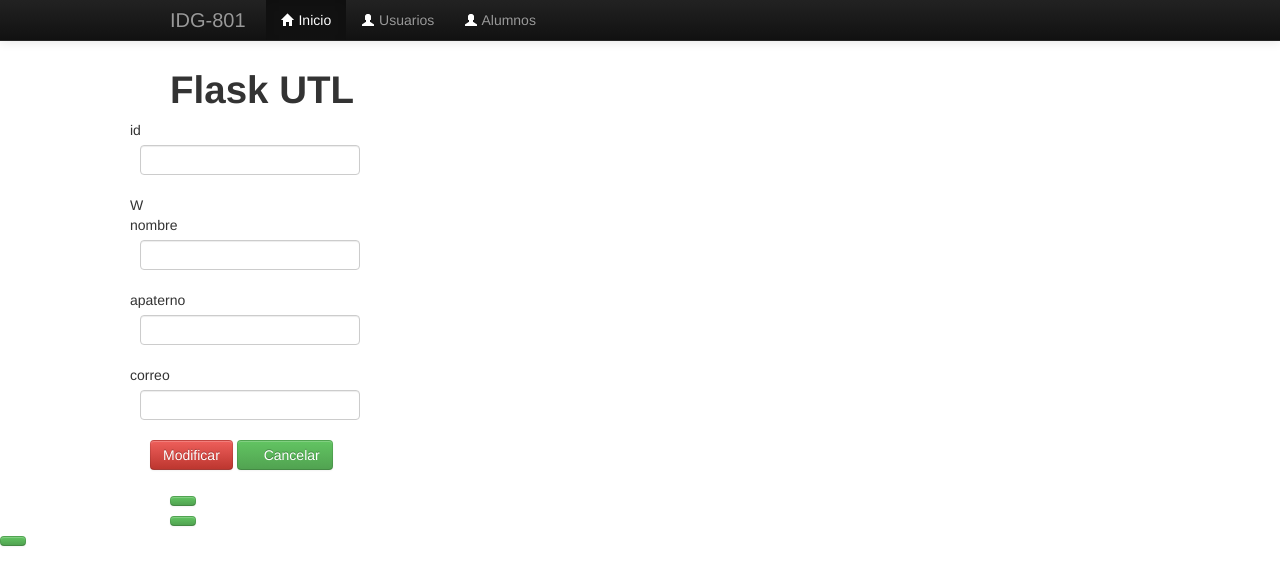
After one commit to IDGS-801-21000423/Flask_BD, a Flask app: template templates/modificar.html in a window 1280 px wide. The commit adds this page. Shown: the top 585 px of the page. Run offline with Flask 3, Linux system fonts and the light colour scheme; the template is opened without the code that fills it: values that come from a table or form of the project are taken from there, others are empty; some libraries are stand-ins or nearby versions.

Commit message:
JARA 04/03/24 Modificar y Eliminar Flask_BD

```diff
--- a/main.py
+++ b/main.py
@@ -1,5 +1,5 @@
 # --------------------------------------------------------------
-from flask import Flask, render_template, request     # Importar flask, render template
+from flask import Flask, render_template, request, url_for, redirect     # Importar flask, render template
 import forms                                          # Importar archivo forms
 from flask import flash
 from flask_wtf.csrf import CSRFProtect
@@ -65,12 +65,58 @@
   return render_template("index.html", form=create_form)
 
 # Mostrar Alumnos
+
 @app.route("/ABC_Completo", methods=['GET', 'POST'])
 def ABCompleto():
   alum_form = forms.UserForm2(request.form)
   alumno = Alumnos.query.all()
 
   return render_template("ABC_Completo.html", alumno=alumno)
+
+@app.route('/eliminar', methods=['GET', 'POST'])
+def eliminar():
+  create_form = forms.UserForm2(request.form)
+  if request.method == 'GET':
+    id = request.args.get('id')
+    # select * from alumnos where id == id
+    alum1 = db.session.query(Alumnos).filter(Alumnos.id == id).first()
+    create_form.id.data = request.args.get('id')
+    create_form.nombre.data = alum1.nombre
+    create_form.apaterno.data = alum1.apaterno
+    create_form.email.data = alum1.email
+
+  if request.method == 'POST':
+    id = create_form.id.data
+    alum = Alumnos.query.get(id)
+    # delete from alumnos where id = id
+    db.session.delete(alum)
+    db.session.commit()
+    return redirect(url_for('ABCompleto'))
+  return render_template('eliminar.html', form=create_form)
+
+@app.route('/modificar', methods=['GET', 'POST'])
+def modificar():
+  create_form = forms.UserForm2(request.form)
+  if request.method == 'GET':
+    id = request.args.get('id')
+    # select * from alumnos where id == id
+    alum1 = db.session.query(Alumnos).filter(Alumnos.id == id).first()
+    create_form.id.data = request.args.get('id')
+    create_form.nombre.data = alum1.nombre
+    create_form.apaterno.data = alum1.apaterno
+    create_form.email.data = alum1.email
+
+  if request.method == 'POST':
+    id = create_form.id.data
+    alum1 = db.session.query(Alumnos).filter(Alumnos.id == id).first()
+    alum1.nombre = create_form.nombre.data
+    alum1.apaterno = create_form.apaterno.data
+    alum1.email = create_form.email.data
+    # delete from alumnos where id = id
+    db.session.add(alum1)
+    db.session.commit()
+    return redirect(url_for('ABCompleto'))
+  return render_template('modificar.html', form=create_form)
 
 if __name__ =="__main__":
   csrf.init_app(app)
--- a/templates/ABC_Completo.html
+++ b/templates/ABC_Completo.html
@@ -22,9 +22,9 @@
           <td>{{alum.nombre}}</td>
           <td>{{alum.apaterno}}</td>
           <td>{{alum.email}}</td>
-          <td><a href="eliminar.html?id={{alum.id}}"
+          <td><a href="eliminar?id={{alum.id}}"
              class="btn btn-danger">Eliminar</a></td>
-          <td><a href="modificar.html?id={{alum.id}}"
+          <td><a href="modificar?id={{alum.id}}"
              class="btn btn-warning">Modificar</a></td>
         </tr>
         {% endfor %}
--- /dev/null
+++ b/templates/modificar.html
@@ -0,0 +1,37 @@
+<!-- INDEX -->
+{% extends "layout2.html" %}
+{% block content %}
+{% from "_macros.html" import camposNuevos %}
+<h1>Flask UTL</h1>
+<div class="container">
+  <div class="row">
+    <form name="sent" action="/modificar" id="contactForm" method="POST">
+      <div class="row control-group">
+        <div class="form-group col-xs-12 float-label-form-group controls">
+          {{camposNuevos(form.id, class='form-control')}}
+        </div>
+      </div>
+      <div class="row control-group">W
+        <div class="form-group col-xs-12 float-label-form-group controls">
+          {{camposNuevos(form.nombre, class='form-control')}}
+        </div>
+      </div>
+      <div class="row control-group">
+        <div class="form-group col-xs-12 float-label-form-group controls">
+          {{camposNuevos(form.apaterno, class='form-control')}}
+        </div>
+      </div>
+      <div class="row control-group">
+        <div class="form-group col-xs-12 float-label-form-group controls">
+          {{camposNuevos(form.email, class='form-control')}}
+        </div>
+      </div>
+      <input type="hidden" name="csrf_token" value="{{ csrf_token() }}">
+      <input type="submit" class="btn btn-danger" id="modificar"
+      name="modificar" value="Modificar">
+      <a href="ABC_Completo" class="btn btn-success">
+        <i class="icon-undo icon-white"></i>Cancelar
+    </form>
+  </div>
+</div>
+{% endblock %}
```
Also changed, not shown: templates/eliminar.html (added, +37 -0 lines).
